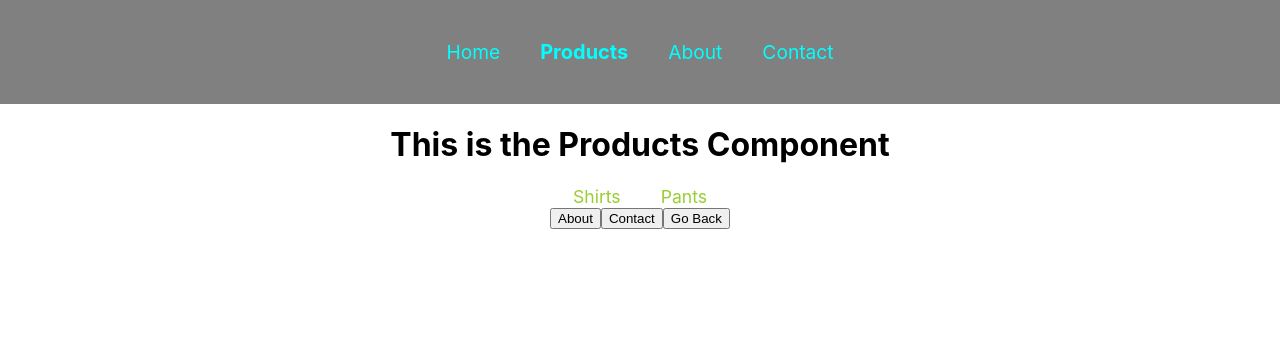
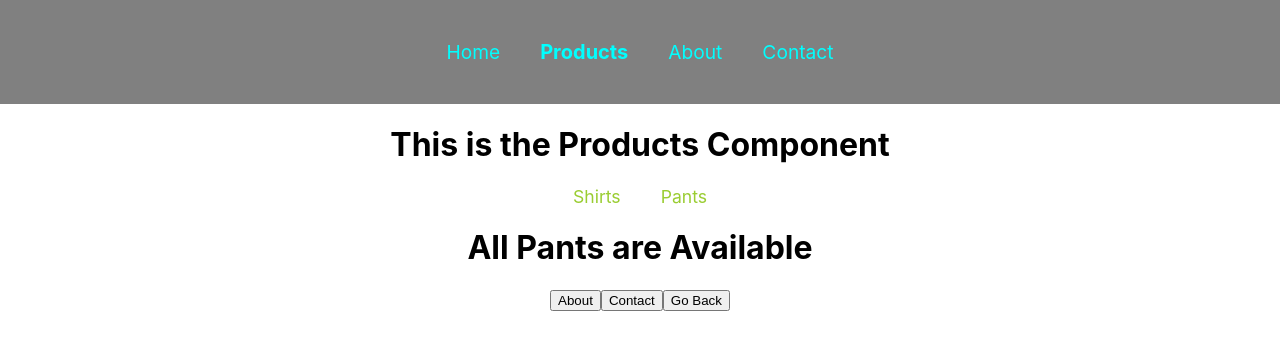
Before and after one commit to harshith1123/React-JS, a React (Create React App) app in the folder react-router/: page /products in a window 1280 px wide. Shown: the top 350 px of the page. Built offline with nearby package versions, Linux system fonts and the light colour scheme.

Commit message:
Learned Index Route in React

```diff
--- a/react-router/src/App.js
+++ b/react-router/src/App.js
@@ -39,6 +39,8 @@ function App() {
       <Routes>
         <Route path='/' element={<Home/>}/>
         <Route path= '/products' element={<Products/>}>
+        {/* By clicking on products incase any of the child component need to display at that time index props will be used */}
+          <Route index element={<Pants/>}/>
           <Route path='shirts' element={<Shirts/>}/>
           <Route path='pants' element={<Pants/>}/>
         </Route>
--- a/react-router/src/Components/Products.js
+++ b/react-router/src/Components/Products.js
@@ -11,6 +11,7 @@ function Products() {
             <Link to={"shirts"}>Shirts</Link>
             <Link to={"pants"}>Pants</Link>
         </div>
+        {/* Allows to display one of the child components when any one of the link by clicking */}
         <Outlet/>
     </>
 
```
